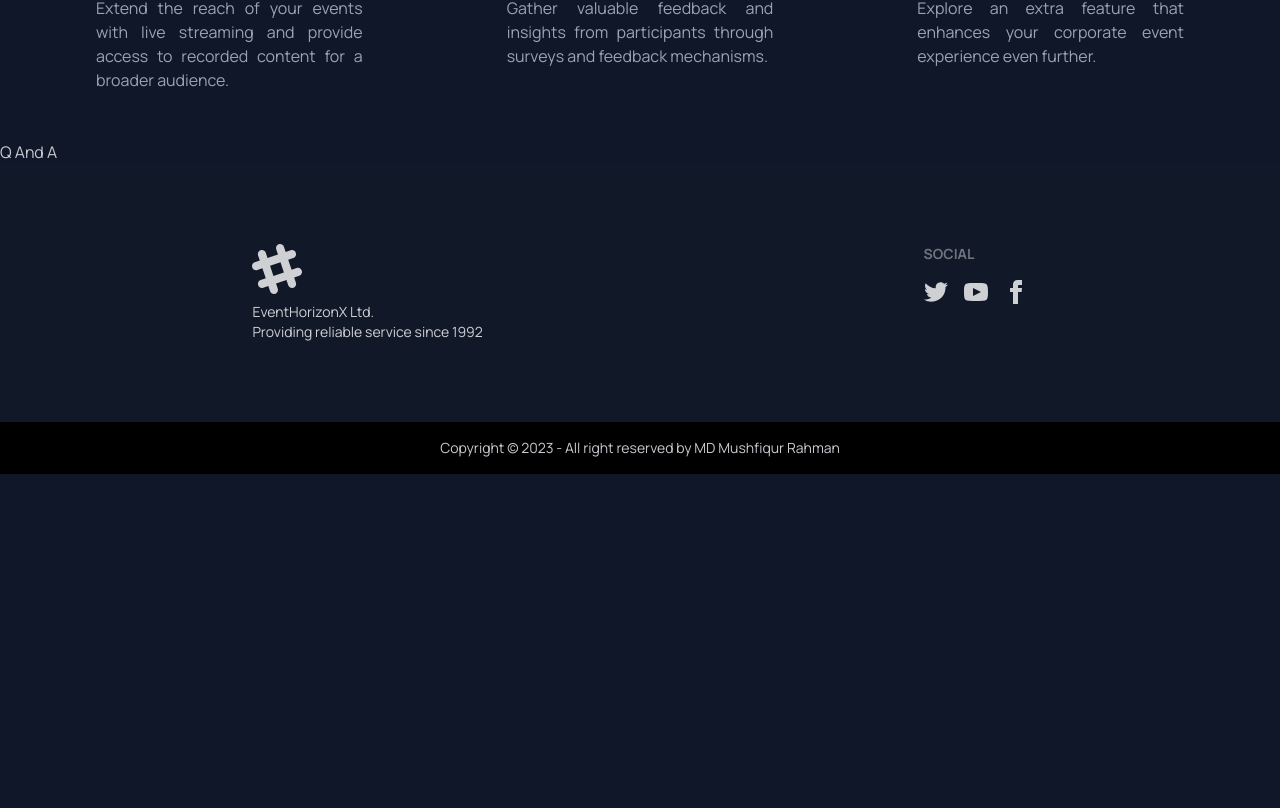
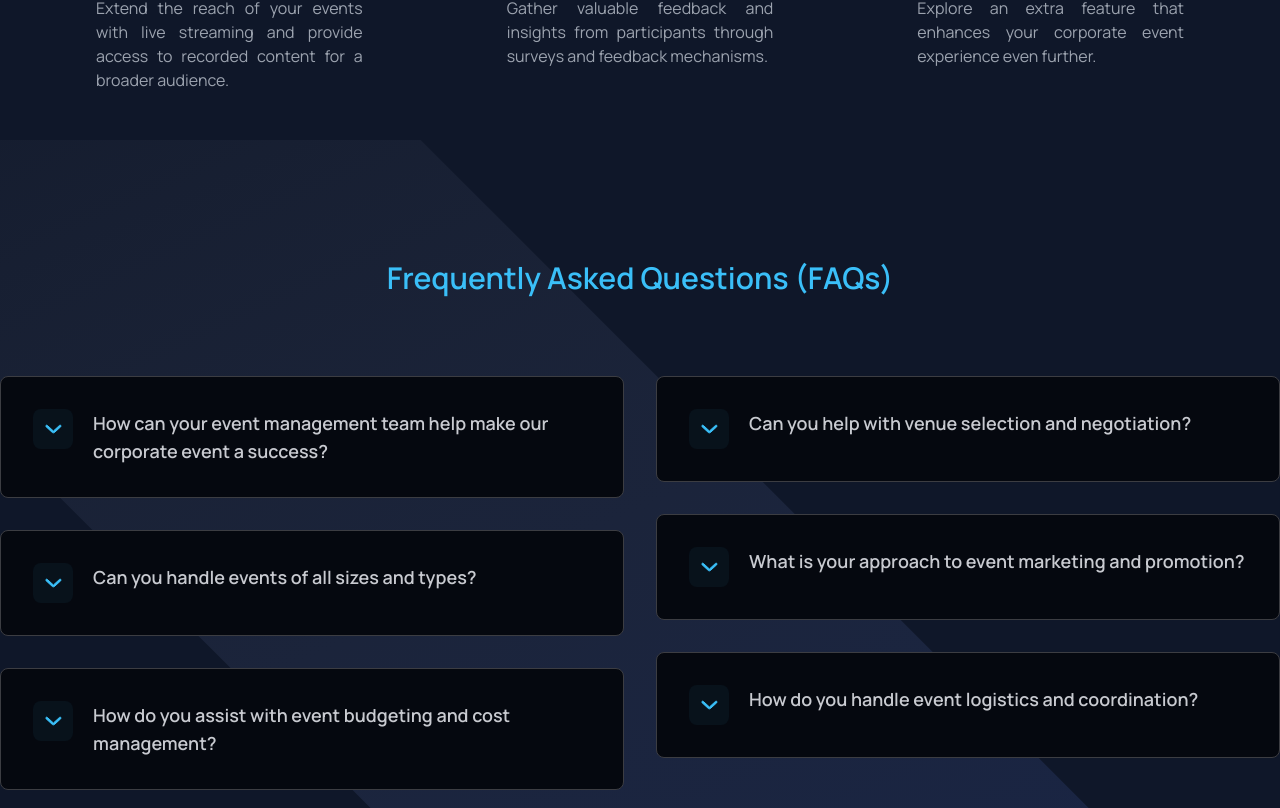
Before and after one commit to rafimd422/EventHorizonX, a React (Vite) app: page / in a window 1280 px wide. Shown: the part 2732-3540 px from the top of the page. Before the commit the page ends 3206 px from the top, so only its background shows below. Built offline with nearby package versions, Linux system fonts and the light colour scheme; no server answers.

Commit message:
complated FAQ section by using and modify a component from tailgrid

```diff
--- a/src/Components/Pages/Home/OurFeatures.jsx
+++ b/src/Components/Pages/Home/OurFeatures.jsx
@@ -42,7 +42,7 @@ const OurFeatures = () => {
   return (
 <section className="m-4 md:m-8 text-gray-100">
 	<div className="container mx-auto p-4 my-6 space-y-2 text-center">
-		<h2 className="md:text-5xl text-4xl mb-4 font-bold">Built to empower every team</h2>
+		<h2 className="md:text-5xl text-4xl mb-4 font-bold text-primary">Built to empower every team</h2>
 		<p className="text-gray-400 text-3xl font-bold border-b-2 border-red-600 p-3 w-fit mx-auto">Our Features</p>
 	</div>
 	<div className="container mx-auto grid justify-center gap-4 sm:grid-cols-2 lg:grid-cols-3">
--- a/src/Components/Pages/Home/QuesAndAnswer.jsx
+++ b/src/Components/Pages/Home/QuesAndAnswer.jsx
@@ -1,11 +1,155 @@
-import React from 'react'
+import React, { useState } from "react";
 
 const QuesAndAnswer = () => {
+
+
+  const faqData = [
+    {
+      question: "How can your event management team help make our corporate event a success?",
+      answer:
+        "Our experienced team specializes in creating memorable and successful corporate events. We handle all aspects of event planning and execution, ensuring seamless logistics, engaging content, and a memorable experience for your attendees. Our goal is to save you time and stress while delivering exceptional results."
+    },
+    {
+      question: "Can you handle events of all sizes and types?",
+      answer:
+        "Yes, we have the expertise to manage events of various sizes and types, from small company meetings and workshops to large-scale conferences, product launches, and gala dinners. We tailor our approach to suit your event's unique requirements."
+    },
+    {
+      question: "How do you assist with event budgeting and cost management?",
+      answer:
+        "We work closely with you to establish a budget that aligns with your financial goals. Our team helps you make informed decisions, negotiate with vendors for cost-effective solutions, and manage expenses throughout the event planning process to ensure you stay within budget."
+    },
+    {
+      question: "Can you help with venue selection and negotiation?",
+      answer:
+        "Yes, we have strong relationships with a wide range of venues and can help you find the perfect location for your event. Our negotiation skills also enable us to secure favorable terms and rates to optimize your budget."
+    },
+    {
+      question: "What is your approach to event marketing and promotion?",
+      answer:
+        "We can assist with event marketing strategies, including online promotion, social media campaigns, and email marketing. We work to maximize attendance and engagement by tailoring marketing efforts to your target audience."
+    },
+    {
+      question: "How do you handle event logistics and coordination?",
+      answer:
+        "Our team manages all logistical aspects of your event, including transportation, equipment setup, registration, attendee management, and on-site coordination. We ensure that every detail is taken care of so you can focus on your guests and objectives."
+    }
+  ];
+
+  // Example of accessing the first FAQ:
+  console.log(faqData[0].question); // Output: "How can your event management team help make our corporate event a success?"
+  console.log(faqData[0].answer);   // Output: "Our experienced team specializes in creating memorable and successful corporate events..."
+
+
   return (
-    <div>
-      Q And A
+    <section className="relative z-20 overflow-hidden pt-20 pb-12 lg:pt-[120px] lg:pb-[90px]">
+      <div className="container mx-auto">
+        <div className="-mx-4 flex flex-wrap">
+          <div className="w-full px-4">
+            <div className="mx-auto mb-[60px] max-w-[520px] text-center lg:mb-20">
+              <span className="mb-2 block text-3xl font-semibold text-primary">
+              Frequently Asked Questions (FAQs)
+              </span>
+            </div>
+          </div>
+        </div>
+
+        <div className="-mx-4 flex flex-wrap">
+          <div className="w-full px-4 lg:w-1/2">
+
+{faqData.slice(0,3).map(data =><AccordionItem
+              header={data.question}
+              text={data.answer}
+            />)}
+          </div>
+          <div className="w-full px-4 lg:w-1/2">
+          {faqData.slice(3,6).map(data =><AccordionItem
+              header={data.question}
+              text={data.answer}
+            />)}
+          </div>
+        </div>
+      </div>
+
+      <div class="absolute bottom-0 right-0 z-[-1]">
+        <svg
+          width="1440"
+          height="886"
+          viewBox="0 0 1440 886"
+          fill="none"
+          xmlns="http://www.w3.org/2000/svg"
+        >
+          <path
+            opacity="0.5"
+            d="M193.307 -273.321L1480.87 1014.24L1121.85 1373.26C1121.85 1373.26 731.745 983.231 478.513 729.927C225.976 477.317 -165.714 85.6993 -165.714 85.6993L193.307 -273.321Z"
+            fill="url(#paint0_linear)"
+          />
+          <defs>
+            <linearGradient
+              id="paint0_linear"
+              x1="1308.65"
+              y1="1142.58"
+              x2="602.827"
+              y2="-418.681"
+              gradientUnits="userSpaceOnUse"
+            >
+              <stop stop-color="#3056D3" stop-opacity="0.36" />
+              <stop offset="1" stop-color="#F5F2FD" stop-opacity="0" />
+              <stop offset="1" stop-color="#F5F2FD" stop-opacity="0.096144" />
+            </linearGradient>
+          </defs>
+        </svg>
+      </div>
+    </section>
+  );
+};
+
+
+const AccordionItem = ({ header, text }) => {
+  const [active, setActive] = useState(false);
+
+  const handleToggle = () => {
+    event.preventDefault();
+    setActive(!active);
+  };
+  return (
+    <div className="single-faq mb-8 w-full rounded-lg border border-[#3c3d42] bg-base-200 p-4 sm:p-8 lg:px-6 xl:px-8">
+      <button
+        className={`faq-btn flex w-full text-left`}
+        onClick={() => handleToggle()}
+      >
+        <div className="mr-5 flex h-10 w-full max-w-[40px] items-center justify-center rounded-lg bg-primary bg-opacity-5 text-primary">
+          <svg
+            className={`duration-200 ease-in-out fill-primary stroke-primary ${
+              active ? "rotate-180" : ""
+            }`}
+            width="17"
+            height="10"
+            viewBox="0 0 17 10"
+            xmlns="http://www.w3.org/2000/svg"
+          >
+            <path
+              d="M7.28687 8.43257L7.28679 8.43265L7.29496 8.43985C7.62576 8.73124 8.02464 8.86001 8.41472 8.86001C8.83092 8.86001 9.22376 8.69083 9.53447 8.41713L9.53454 8.41721L9.54184 8.41052L15.7631 2.70784L15.7691 2.70231L15.7749 2.69659C16.0981 2.38028 16.1985 1.80579 15.7981 1.41393C15.4803 1.1028 14.9167 1.00854 14.5249 1.38489L8.41472 7.00806L2.29995 1.38063L2.29151 1.37286L2.28271 1.36548C1.93092 1.07036 1.38469 1.06804 1.03129 1.41393L1.01755 1.42738L1.00488 1.44184C0.69687 1.79355 0.695778 2.34549 1.0545 2.69659L1.05999 2.70196L1.06565 2.70717L7.28687 8.43257Z"
+              fill=""
+              stroke=""
+            />
+          </svg>
+        </div>
+
+        <div className="w-full">
+          <h4 className="text-lg font-semibold">{header}</h4>
+        </div>
+      </button>
+
+      <div
+        className={`pl-[62px] duration-200 ease-in-out ${
+          active ? "block" : "hidden"
+        }`}
+      >
+        <p className="py-3 text-base leading-relaxed text-body-color">{text}</p>
+      </div>
     </div>
-  )
-}
+  );
+};
 
 export default QuesAndAnswer
```
